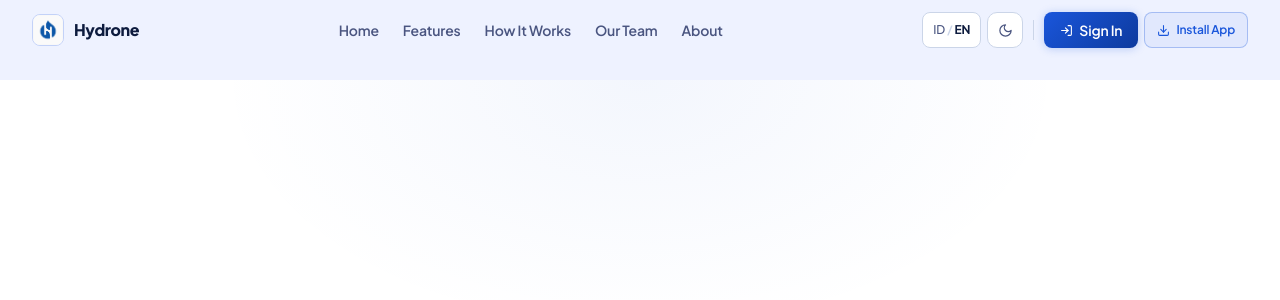
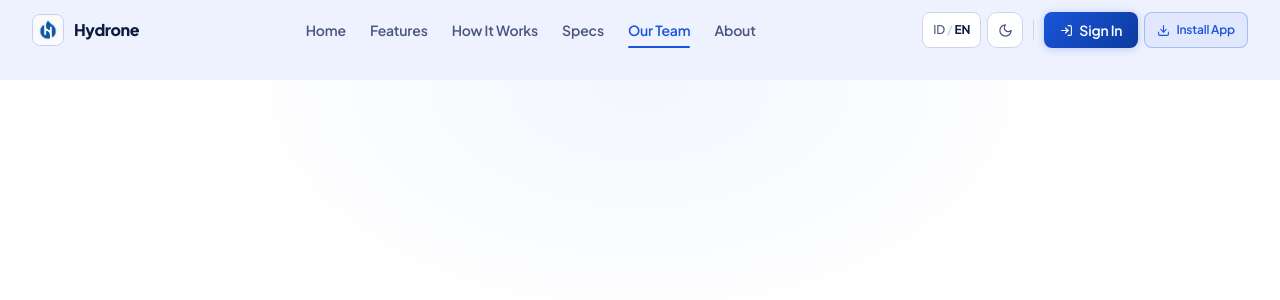
Before and after one commit to prianurislam1825/hydrone, a Next.js app: page /team in a window 1280 px wide. Shown: the top 300 px of the page. Built offline with nearby package versions, Linux system fonts and the light colour scheme.

Commit message:
fix: restore ProductSection & VisionMission sections, update navigation to open sub-route pages directly without smooth scrolling

```diff
--- a/app/(public)/about/page.tsx
+++ b/app/(public)/about/page.tsx
@@ -2,6 +2,7 @@ import AboutSection from '@/components/landing/AboutSection'
 import CtaSection from '@/components/landing/CtaSection'
 import LandingFooter from '@/components/landing/LandingFooter'
 import LandingNav from '@/components/landing/LandingNav'
+import VisionMission from '@/components/landing/VisionMission'
 import type { Metadata } from 'next'
 
 export const metadata: Metadata = {
@@ -15,6 +16,7 @@ export default function AboutPage() {
       <LandingNav />
       <main>
         <AboutSection />
+        <VisionMission />
         <CtaSection />
       </main>
       <LandingFooter />
--- a/app/(public)/features/page.tsx
+++ b/app/(public)/features/page.tsx
@@ -3,6 +3,7 @@ import FeaturesSection from '@/components/landing/FeaturesSection'
 import LandingFooter from '@/components/landing/LandingFooter'
 import LandingNav from '@/components/landing/LandingNav'
 import ProductSection from '@/components/landing/ProductSection'
+import SpecsSection from '@/components/landing/SpecsSection'
 import type { Metadata } from 'next'
 
 export const metadata: Metadata = {
@@ -17,6 +18,7 @@ export default function FeaturesPage() {
       <main>
         <FeaturesSection />
         <ProductSection />
+        <SpecsSection />
         <CtaSection />
       </main>
       <LandingFooter />
--- a/app/(public)/how-it-works/page.tsx
+++ b/app/(public)/how-it-works/page.tsx
@@ -2,6 +2,7 @@ import CtaSection from '@/components/landing/CtaSection'
 import HowItWorks from '@/components/landing/HowItWorks'
 import LandingFooter from '@/components/landing/LandingFooter'
 import LandingNav from '@/components/landing/LandingNav'
+import ProductSection from '@/components/landing/ProductSection'
 import type { Metadata } from 'next'
 
 export const metadata: Metadata = {
@@ -15,6 +16,7 @@ export default function HowItWorksPage() {
       <LandingNav />
       <main>
         <HowItWorks />
+        <ProductSection />
         <CtaSection />
       </main>
       <LandingFooter />
--- a/components/landing/HeroSection.tsx
+++ b/components/landing/HeroSection.tsx
@@ -160,7 +160,7 @@ export default function HeroSection() {
                 onMouseLeave={e => { (e.currentTarget as HTMLElement).style.transform = '' }}>
                 {T.cta1[lang]} <ArrowRight size={16} />
               </a>
-              <a href="#tentang"
+              <a href="/about"
                 className="inline-flex items-center justify-center gap-2 px-6 py-3.5 font-semibold rounded-xl transition-all min-h-[50px] text-sm hover:bg-[#1A56DB]/5"
                 style={{ border: '1px solid var(--t-border)', color: 'var(--t-muted)' }}
                 onMouseEnter={e => (e.currentTarget.style.color = 'var(--t-text)')}
--- a/components/landing/LandingNav.tsx
+++ b/components/landing/LandingNav.tsx
@@ -4,6 +4,8 @@ import { useLang } from '@/lib/i18n/context'
 import { useTheme } from '@/lib/theme/useTheme'
 import { Download, LogIn, Menu, Moon, Sun, X } from 'lucide-react'
 import Image from 'next/image'
+import Link from 'next/link'
+import { usePathname } from 'next/navigation'
 import { useEffect, useState } from 'react'
 
 interface BeforeInstallPromptEvent extends Event {
@@ -15,6 +17,7 @@ const NAV_LINKS = [
   { label: { id: 'Beranda',    en: 'Home'        }, href: '/'             },
   { label: { id: 'Fitur',      en: 'Features'    }, href: '/features'     },
   { label: { id: 'Cara Kerja', en: 'How It Works' }, href: '/how-it-works' },
+  { label: { id: 'Spesifikasi',en: 'Specs'        }, href: '/specs'        },
   { label: { id: 'Tim Kami',   en: 'Our Team'    }, href: '/team'         },
   { label: { id: 'Tentang',    en: 'About'       }, href: '/about'        },
 ]
@@ -22,9 +25,9 @@ const NAV_LINKS = [
 export default function LandingNav() {
   const { lang, toggle: toggleLang } = useLang()
   const { theme, toggle: toggleTheme, mounted } = useTheme()
+  const pathname = usePathname()
   const [isOpen,   setIsOpen]   = useState(false)
   const [scrolled, setScrolled] = useState(false)
-  const [active,   setActive]   = useState('#')
   const [installPrompt, setInstallPrompt] = useState<BeforeInstallPromptEvent | null>(null)
   const [isInstalled, setIsInstalled]     = useState(false)
 
@@ -76,7 +79,7 @@ export default function LandingNav() {
         <div className="flex items-center justify-between h-[60px]">
 
           {/* ── Logo ──────────────────────────────────── */}
-          <a href="#" className="flex items-center gap-2.5 group shrink-0" onClick={() => setActive('#')}>
+          <Link href="/" className="flex items-center gap-2.5 group shrink-0">
             <div className="relative w-8 h-8 rounded-lg overflow-hidden border"
               style={{ borderColor: 'rgba(26,86,219,0.2)' }}>
               <Image
@@ -95,17 +98,16 @@ export default function LandingNav() {
             <span className="font-extrabold text-base tracking-tight" style={{ color: 'var(--t-text)' }}>
               Hydrone
             </span>
-          </a>
+          </Link>
 
           {/* ── Desktop nav links ─────────────────────── */}
           <div className="hidden md:flex items-center">
             {NAV_LINKS.map(link => {
-              const isAct = active === link.href
+              const isAct = pathname === link.href
               return (
-                <a
+                <Link
                   key={link.href}
                   href={link.href}
-                  onClick={() => setActive(link.href)}
                   className="relative px-3 py-1.5 text-sm font-semibold rounded-md transition-colors duration-150 min-h-[40px] flex items-center"
                   style={{ color: isAct ? '#1A56DB' : 'var(--t-muted)' }}
                   onMouseEnter={e => (e.currentTarget.style.color = 'var(--t-text)')}
@@ -116,7 +118,7 @@ export default function LandingNav() {
                   {isAct && (
                     <span className="absolute bottom-0.5 left-3 right-3 h-0.5 rounded-full bg-[#1A56DB]" />
                   )}
-                </a>
+                </Link>
               )
             })}
           </div>
@@ -219,15 +221,15 @@ export default function LandingNav() {
         <div className="border-t px-4 py-3 flex flex-col gap-0.5"
           style={{ background: 'var(--t-nav-bg)', borderColor: 'var(--t-nav-border)' }}>
           {NAV_LINKS.map(link => (
-            <a
+            <Link
               key={link.href}
               href={link.href}
-              onClick={() => { setActive(link.href); setIsOpen(false) }}
+              onClick={() => setIsOpen(false)}
               className="px-3 py-2.5 rounded-lg text-sm font-semibold transition-all min-h-[44px] flex items-center"
-              style={{ color: active === link.href ? '#1A56DB' : 'var(--t-muted)' }}
+              style={{ color: pathname === link.href ? '#1A56DB' : 'var(--t-muted)' }}
             >
               {link.label[lang]}
-            </a>
+            </Link>
           ))}
           {!isInstalled && (
             <div className="pt-2 pb-1 border-t" style={{ borderColor: 'var(--t-border)' }}>
--- a/components/landing/LandingPage.tsx
+++ b/components/landing/LandingPage.tsx
@@ -9,9 +9,11 @@ import HowItWorks from './HowItWorks'
 import LandingFooter from './LandingFooter'
 import LandingNav from './LandingNav'
 import PartnersSection from './PartnersSection'
+import ProductSection from './ProductSection'
 import SpecsSection from './SpecsSection'
 import StatsSection from './StatsSection'
 import TeamSection from './TeamSection'
+import VisionMission from './VisionMission'
 
 export default function LandingPage() {
   useEffect(() => {
@@ -30,8 +32,10 @@ export default function LandingPage() {
         <HeroSection />
         <StatsSection />
         <FeaturesSection />
+        <ProductSection />
         <HowItWorks />
         <AboutSection />
+        <VisionMission />
         <TeamSection />
         <PartnersSection />
         <SpecsSection />
```
